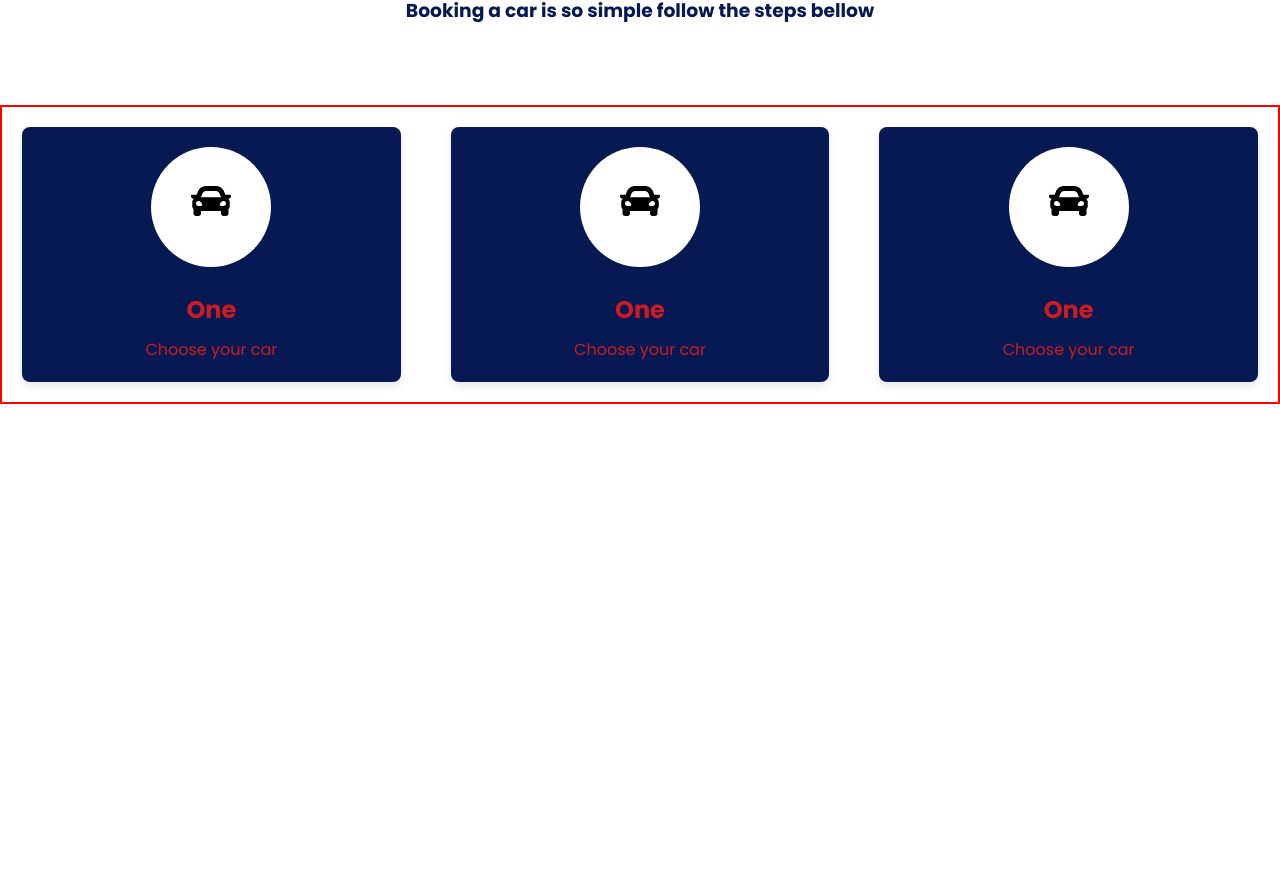
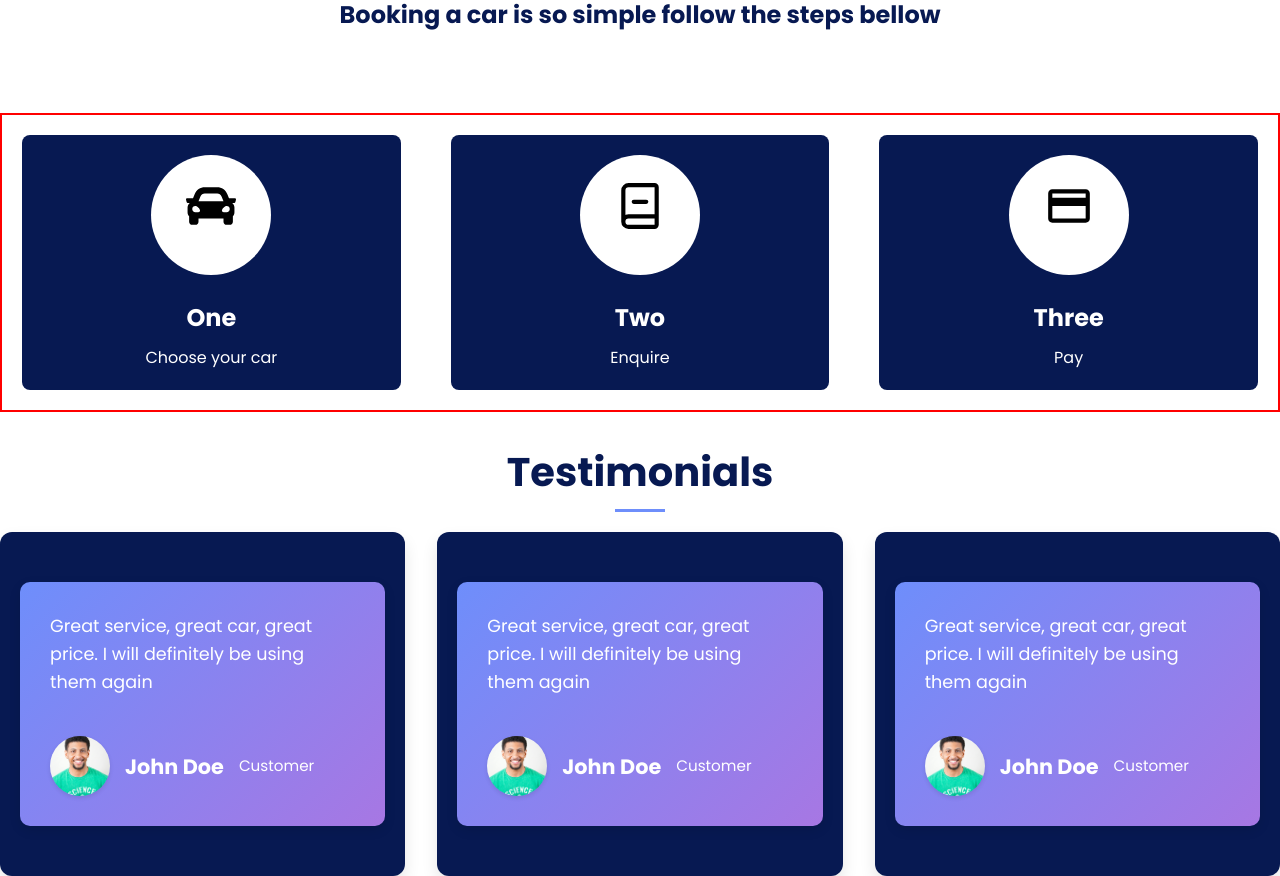
Before and after one commit to Alex-Githinji/GenZ_Cars, a React (Vite) app: page / in a window 1280 px wide. Shown: the part 894-1770 px from the top of the page. Before the commit the page ends 1328 px from the top, so only its background shows below. Built offline with nearby package versions, Linux system fonts and the light colour scheme.

Commit message:
added the testimonial part

```diff
--- a/src/pages/home/Home.jsx
+++ b/src/pages/home/Home.jsx
@@ -3,6 +3,9 @@ import { Link } from 'react-router-dom'
 import "./home.css"
 import home from '../../assets/home.jpg'
 import { FaCar } from "react-icons/fa";
+import { MdPayment } from "react-icons/md";
+import { LuBookMinus } from "react-icons/lu";
+import doe from '../../assets/doe.jpg'
 
 function Home() {
   return (
@@ -24,7 +27,7 @@ function Home() {
   </div>
   <div className="section1">
       <div className="section-content1">
-      <h3>Booking a car is so simple follow the steps bellow</h3>
+      <h2>Booking a car is so simple follow the steps bellow</h2>
       </div>
     </div>
     <div className="book">
@@ -42,11 +45,11 @@ function Home() {
     <div className="booking">
       <div className="booking-content">
         <div className="icon">
-          <i className="fas fa-car"> <FaCar /></i>
+          <i className="fas fa-car"> <LuBookMinus /></i>
         </div>
 
-        <h2>One</h2>
-        <p>Choose your car</p>
+        <h2>Two</h2>
+        <p>Enquire</p>
       </div>
 
 
@@ -54,15 +57,63 @@ function Home() {
     <div className="booking">
       <div className="booking-content">
         <div className="icon">
-          <i className="fas fa-car"> <FaCar /></i>
+          <i className="fas fa-car"> <MdPayment /></i>
         </div>
 
-        <h2>One</h2>
-        <p>Choose your car</p>
+        <h2>Three</h2>
+        <p>Pay</p>
       </div>
 
 
     </div>
+    </div>
+    <div className="testimonials">
+      <h2>Testimonials</h2>
+      <div className="testimony">
+      <div className="testimonials-content">
+        <div className="testimonial">
+          <div className="testimonial-content">
+            <p>Great service, great car, great price. I will definitely be using them again
+              </p>
+              <div className="testimonial-author">
+                <div className="author-image"><img src={doe} alt
+                /></div>
+                <h4>John Doe</h4>
+                <p>Customer</p>
+                </div>
+                </div>
+          </div>
+      </div>
+
+      <div className="testimonials-content">
+        <div className="testimonial">
+          <div className="testimonial-content">
+            <p>Great service, great car, great price. I will definitely be using them again
+              </p>
+              <div className="testimonial-author">
+                <div className="author-image"><img src={doe} alt
+                /></div>
+                <h4>John Doe</h4>
+                <p>Customer</p>
+                </div>
+                </div>
+          </div>
+      </div>
+      <div className="testimonials-content">
+        <div className="testimonial">
+          <div className="testimonial-content">
+            <p>Great service, great car, great price. I will definitely be using them again
+              </p>
+              <div className="testimonial-author">
+                <div className="author-image"><img src={doe} alt
+                /></div>
+                <h4>John Doe</h4>
+                <p>Customer</p>
+                </div>
+                </div>
+          </div>
+      </div>
+      </div>
     </div>
   </section>
 
--- a/src/pages/home/home.css
+++ b/src/pages/home/home.css
@@ -129,8 +129,8 @@ img{
     margin: 20px;
     background-color: #071952;
     border-radius: 8px;
-    box-shadow: 0 4px 8px rgba(0, 0, 0, 0.1);
     text-align: center;
+    color: #fff;
   }
 
   .booking-content .icon {
@@ -146,7 +146,7 @@ img{
 
   }
   .booking-content .icon i{
-    font-size: 40px;
+    font-size: 50px;
 
   }
 
@@ -159,3 +159,97 @@ img{
     font-size: 1em;
     margin: 0;
   }
+
+ .testimony{
+    display: flex;
+    gap: 2rem;
+ }
+ .testimony .testimony-img{
+    width: 100px;
+    height: 100px;
+    border-radius: 50%;
+    margin-right: 20px;
+    }
+  .testimonials h2 {
+    font-size: 2.5em;
+    color: #071952;
+    margin-bottom: 20px;
+    position: relative;
+    display: inline-block;
+    padding-bottom: 10px;
+    display: grid;
+    place-content: center;
+  }
+
+  .testimonials h2::after {
+    content: '';
+    display: block;
+    width: 50px;
+    height: 3px;
+    background-color: #6e8efb;
+    position: absolute;
+    bottom: 0;
+    left: 50%;
+    transform: translateX(-50%);
+  }
+
+  .testimonials-content {
+    padding: 40px 20px;
+    background-color: #071952;
+    display: flex;
+    flex-direction: column;
+    align-items: center;
+    gap: 10px;
+    max-width: 800px;
+    width: 100%;
+    border-radius: 12px;
+    box-shadow: 0 8px 16px rgba(0, 0, 0, 0.1);
+  }
+
+  .testimonial {
+    background: linear-gradient(135deg, #6e8efb, #a777e3);
+    padding: 30px;
+    margin: 10px;
+    border-radius: 10px;
+    color: #fff;
+    max-width: 700px;
+    width: 100%;
+    box-shadow: 0 4px 12px rgba(0, 0, 0, 0.1);
+  }
+
+  .testimonial-content {
+    display: flex;
+    flex-direction: column;
+    gap: 20px;
+  }
+
+  .testimonial-content p {
+    font-size: 1.1em;
+    line-height: 1.6;
+    margin: 0;
+  }
+
+  .testimonial-author {
+    display: flex;
+    align-items: center;
+    gap: 15px;
+    margin-top: 20px;
+  }
+
+  .author-image img {
+    width: 60px;
+    height: 60px;
+    border-radius: 50%;
+    object-fit: cover;
+    box-shadow: 0 2px 4px rgba(0, 0, 0, 0.1);
+  }
+
+  .testimonial-author h4 {
+    font-size: 1.3em;
+    margin: 0;
+  }
+
+  .testimonial-author p {
+    font-size: 0.95em;
+    margin: 0;
+  }
```
Also changed, not shown: src/assets/doe.jpg (added).
